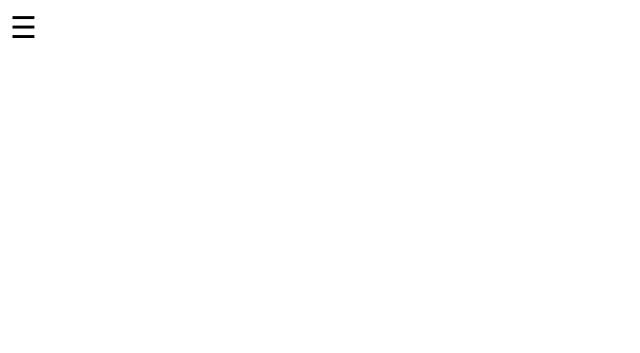
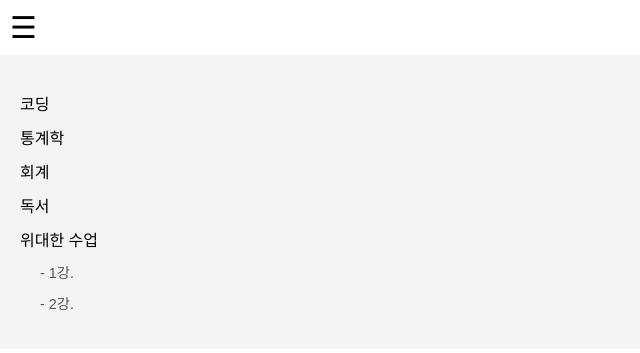
Before and after one commit to qioiii/qioiii.github.io, a plain HTML site: page index.html in a window 1280 px wide. Shown: the whole page, without its empty margins (0-640 px from the left). Drawn offline with Linux system fonts and the light colour scheme.

Commit message:
Update index.html

```diff
--- a/index.html
+++ b/index.html
@@ -15,7 +15,7 @@
       padding: 10px;
     }
     .nav {
-      display: none;
+      display: True;
       background-color: #f4f4f4;
       padding: 20px;
     }
```
